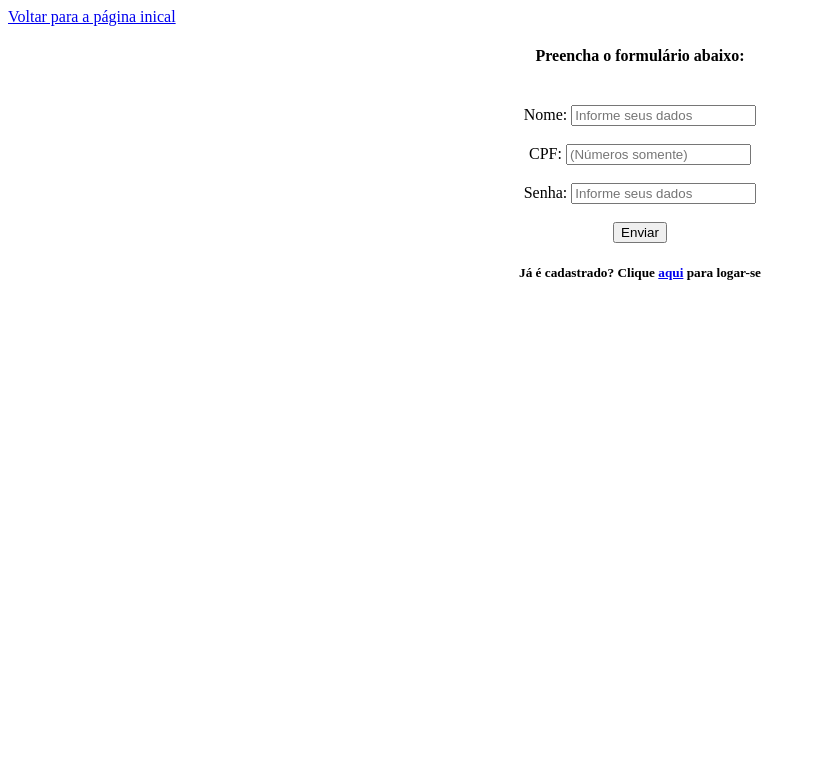
After one commit to Tassy210/Hackaton-II, a PHP site: page /funcionario.php in a window 1280 px wide. The commit adds this page. Shown: the top 777 px of the page, without its empty margins (0-815 px from the left). Run offline with PHP 8.4, Linux system fonts and the light colour scheme.

Commit message:
Ajeitando o trem

```diff
--- /dev/null
+++ b/funcionario.php
@@ -0,0 +1,37 @@
+<html>
+<meta charset="utf-8">
+
+<head>
+    <title>Cadastro funcionário</title>
+
+</head>
+
+<body>
+<a href="home.php">Voltar para a página inical</a>
+    <center>
+    <h4>Preencha o formulário abaixo: </h4>
+    <br>
+
+
+        <form action="inserts/cadastroFun.php" method="POST">
+
+            <label>Nome: </label>
+            <input type="text" name="nome" placeholder="Informe seus dados">
+            <br><br>
+            <label>CPF: </label>
+            <input type="text" name="cpf" placeholder="(Números somente)">
+            <br><br>
+            <label>Senha: </label>
+            <input type="password" name="senha" placeholder="Informe seus dados">
+            <br><br>
+            <button type="submit" name="botao">Enviar</button>
+
+        </form>
+
+        <h5>Já é cadastrado? Clique <a href ="login_funcionario.php">aqui</a> para logar-se</h5>
+    </center>
+</body>
+
+
+
+</html>
--- a/home.php
+++ b/home.php
@@ -14,7 +14,7 @@
     <br><br>
         <h4>É um motorista? Clique <a href="motorista.php">aqui</a> para se cadastrar</h4>
         <br><br>
-        <h4>É um funcionário? Clique <a href="login_funcionario.php">aqui</a> para fazer login</h4>
+        <h4>É um funcionário? Clique <a href="funcionario.php">aqui</a> para se cadastrar</h4>
         <br><br>
         <h4>É um administrador? Clique <a href="login_adm.php">aqui</a> para fazer login</h4>
         <br>
--- a/inserts/logando.php
+++ b/inserts/logando.php
@@ -1,9 +1,9 @@
 <?php
 
 session_start();
-include_once "conectar.php";
+include_once "../conectar.php";
 
-$log = $_POST['login'];
+$log = $_POST['cpf'];
 $senha = $_POST['senha'];
 
 if(empty($log) or empty($senha)){
--- a/inserts/logando2.php
+++ b/inserts/logando2.php
@@ -1,7 +1,7 @@
 <?php
 
 session_start();
-include_once "conectar.php";
+include_once "../conectar.php";
 
 $log = $_POST['login'];
 $senha = $_POST['senha'];
--- a/inserts/logando3.php
+++ b/inserts/logando3.php
@@ -1,7 +1,7 @@
 <?php
 
 session_start();
-include_once "conectar.php";
+include_once "../conectar.php";
 
 $log = $_POST['cpf'];
 $senha = $_POST['senha'];
@@ -14,7 +14,10 @@ if(empty($log) or empty($senha)){
     $senha = mysqli_real_escape_string($conexao, $senha);
     $querry = "SELECT * FROM motorista WHERE cpf = '{$log}' and senha = '{$senha}' ";
     $result = mysqli_query($conexao, $querry);
+    $dados = mysqli_fetch_array($result);
+    $_SESSION['id'] = $dados["id"];
     $row = mysqli_num_rows($result);
+    //echo $dados["id"];
     header('location:../pagina_motorista.php');
 }
 
```
Also changed, not shown: inserts/cadastroFun.php (added, +27 -0 lines), pagina_motorista.php (+12 -1 lines).
